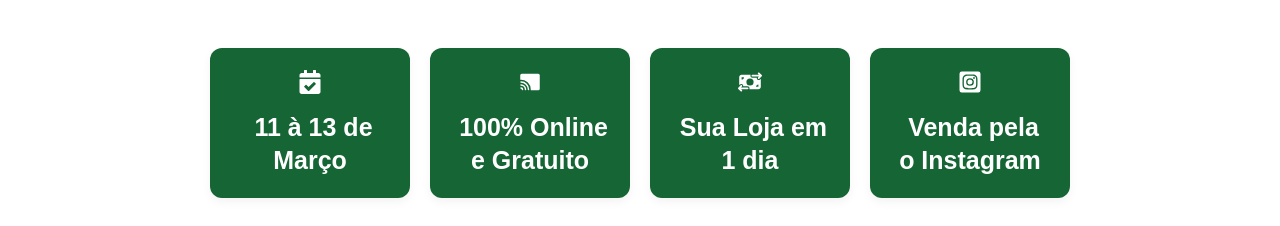
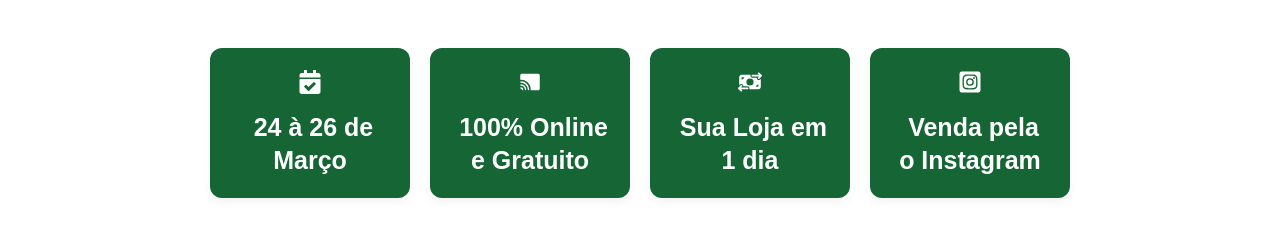
Before and after one commit to DaniloSVJ/lading-page-imersao-online-store, a React (Vite) app: page / in a window 1280 px wide. Shown: the part 428-654 px from the top of the page. Built offline with nearby package versions, Linux system fonts and the light colour scheme.

Commit message:
alteração da data da imersão

```diff
--- a/src/components/Hero.tsx
+++ b/src/components/Hero.tsx
@@ -19,7 +19,7 @@
             Aprenda em poucos passos criar uma loja virtual
           </p>
           <h1 id="hero-h1-1" style={{ fontSize: "39px" }}>
-            <FaCalendar style={{ fontSize: "30px" }} /> 11 à 13 de Março
+            <FaCalendar style={{ fontSize: "30px" }} /> 24 à 26 de Março
           </h1>
 
           <button
--- a/src/components/Learn.tsx
+++ b/src/components/Learn.tsx
@@ -11,7 +11,7 @@
         <div className="learn-item">
           <p>
             <FaCalendarCheck />
-            &nbsp;11 à 13 de Março
+            &nbsp;24 à 26 de Março
           </p>
         </div>
         <div className="learn-item">
```
